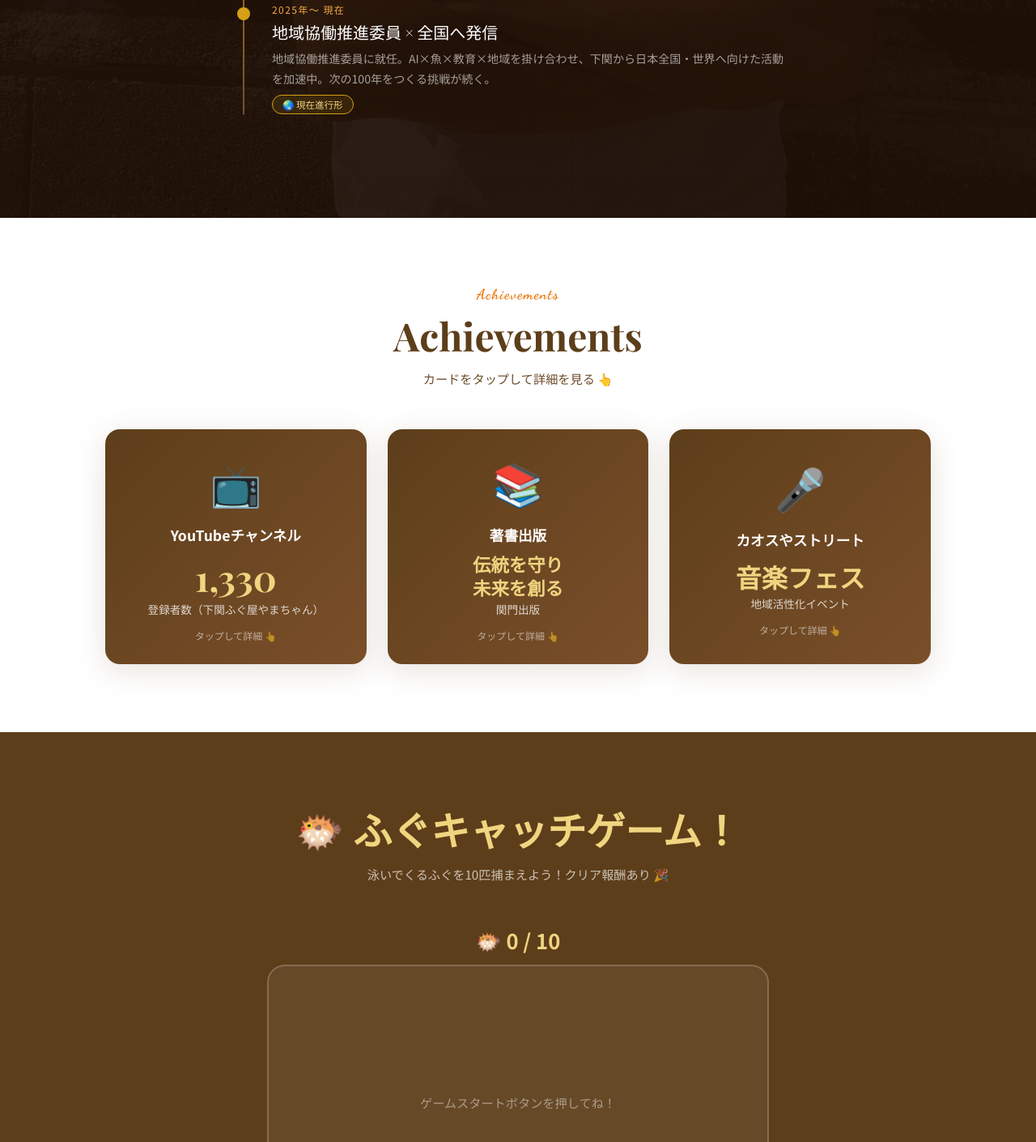
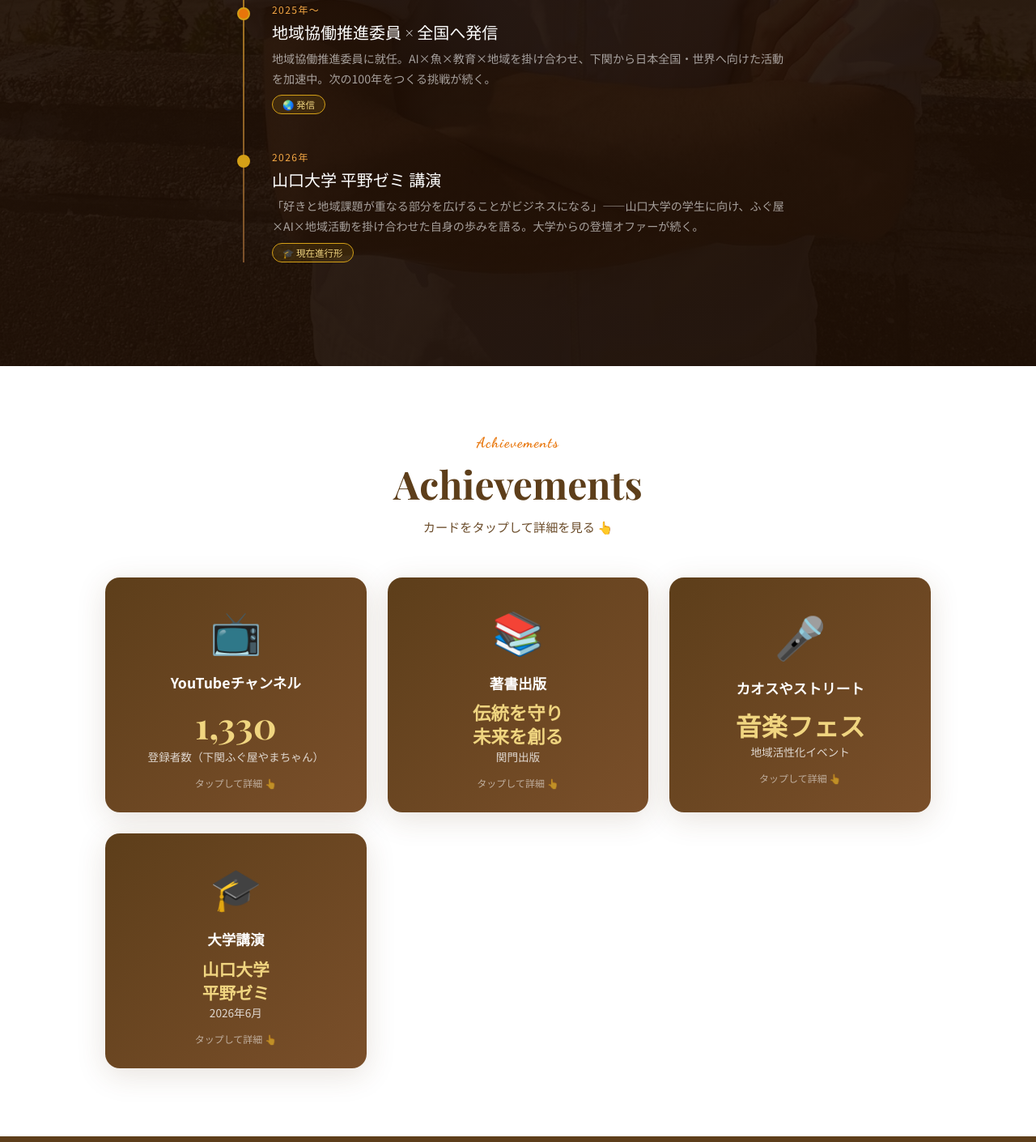
Before and after one commit to yamanishishinsuke19840623/yamanishi-shinsuke, a plain HTML site: page index.html in a window 1280 px wide. Shown: the part 5460-6870 px from the top of the page at 81% size. Drawn offline with nearby package versions, Linux system fonts and the light colour scheme; a web font is replaced by a local one.

Commit message:
Add: 山口大学講演をタイムライン・Achievementsに反映 (2026-06-12)

```diff
--- a/index.html
+++ b/index.html
@@ -673,11 +673,18 @@ footer{background:var(--accent);color:rgba(255,255,255,0.8);text-align:center;pa
         <span class="tl-tag gold">📺 発信力</span>
       </div>
       <div class="tl-item fade-in">
-        <div class="tl-dot now"></div>
-        <div class="tl-year">2025年〜 現在</div>
+        <div class="tl-dot done"></div>
+        <div class="tl-year">2025年〜</div>
         <div class="tl-title">地域協働推進委員 × 全国へ発信</div>
         <div class="tl-desc">地域協働推進委員に就任。AI×魚×教育×地域を掛け合わせ、下関から日本全国・世界へ向けた活動を加速中。次の100年をつくる挑戦が続く。</div>
-        <span class="tl-tag gold">🌏 現在進行形</span>
+        <span class="tl-tag gold">🌏 発信</span>
+      </div>
+      <div class="tl-item fade-in">
+        <div class="tl-dot now"></div>
+        <div class="tl-year">2026年</div>
+        <div class="tl-title">山口大学 平野ゼミ 講演</div>
+        <div class="tl-desc">「好きと地域課題が重なる部分を広げることがビジネスになる」——山口大学の学生に向け、ふぐ屋×AI×地域活動を掛け合わせた自身の歩みを語る。大学からの登壇オファーが続く。</div>
+        <span class="tl-tag gold">🎓 現在進行形</span>
       </div>
     </div>
   </div>
@@ -735,6 +742,22 @@ footer{background:var(--accent);color:rgba(255,255,255,0.8);text-align:center;pa
             <div class="card-icon">🎵</div>
             <div class="card-title">人と人をつなぐ場</div>
             <div class="card-back-text">下関の地域活性化を目的とした音楽フェスティバルを企画・運営。「人と人がつながる面白さ」を体現するイベント。</div>
+          </div>
+        </div>
+      </div>
+      <div class="card-3d fade-in" id="card-speak" onclick="flipCard(this,'speak')">
+        <div class="card-inner">
+          <div class="card-front">
+            <div class="card-icon">🎓</div>
+            <div class="card-title">大学講演</div>
+            <div class="card-num" style="font-size:1.3rem;line-height:1.4;">山口大学<br>平野ゼミ</div>
+            <div class="card-label">2026年6月</div>
+            <div class="flip-hint">タップして詳細 👆</div>
+          </div>
+          <div class="card-back">
+            <div class="card-icon">💡</div>
+            <div class="card-title">好き × 地域課題 = ビジネス</div>
+            <div class="card-back-text">「好きなことと地域課題が重なる部分を広げることがビジネスになる」——消防団10年・PTA7年で積み上げた信頼を武器に、大学での講演活動を展開中。</div>
           </div>
         </div>
       </div>
```
